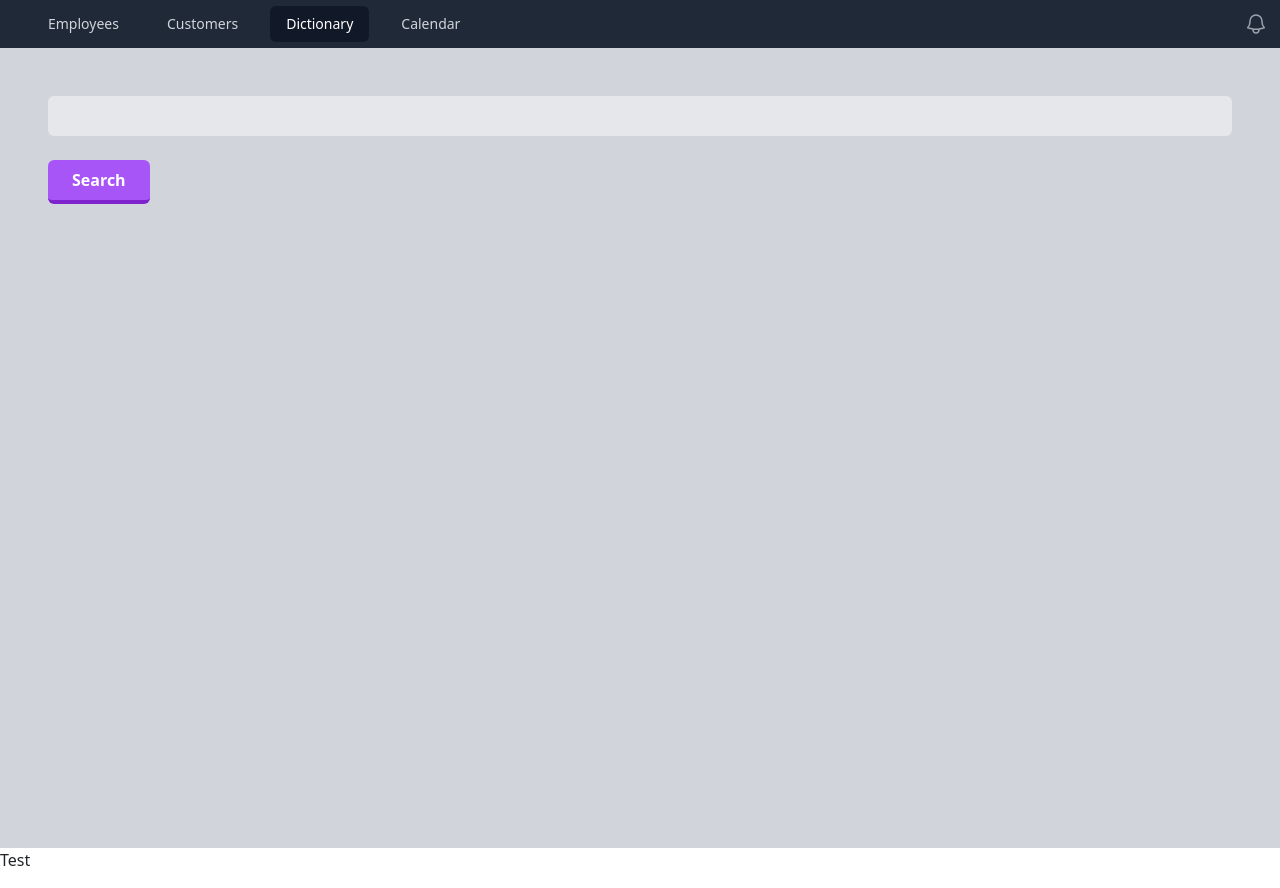
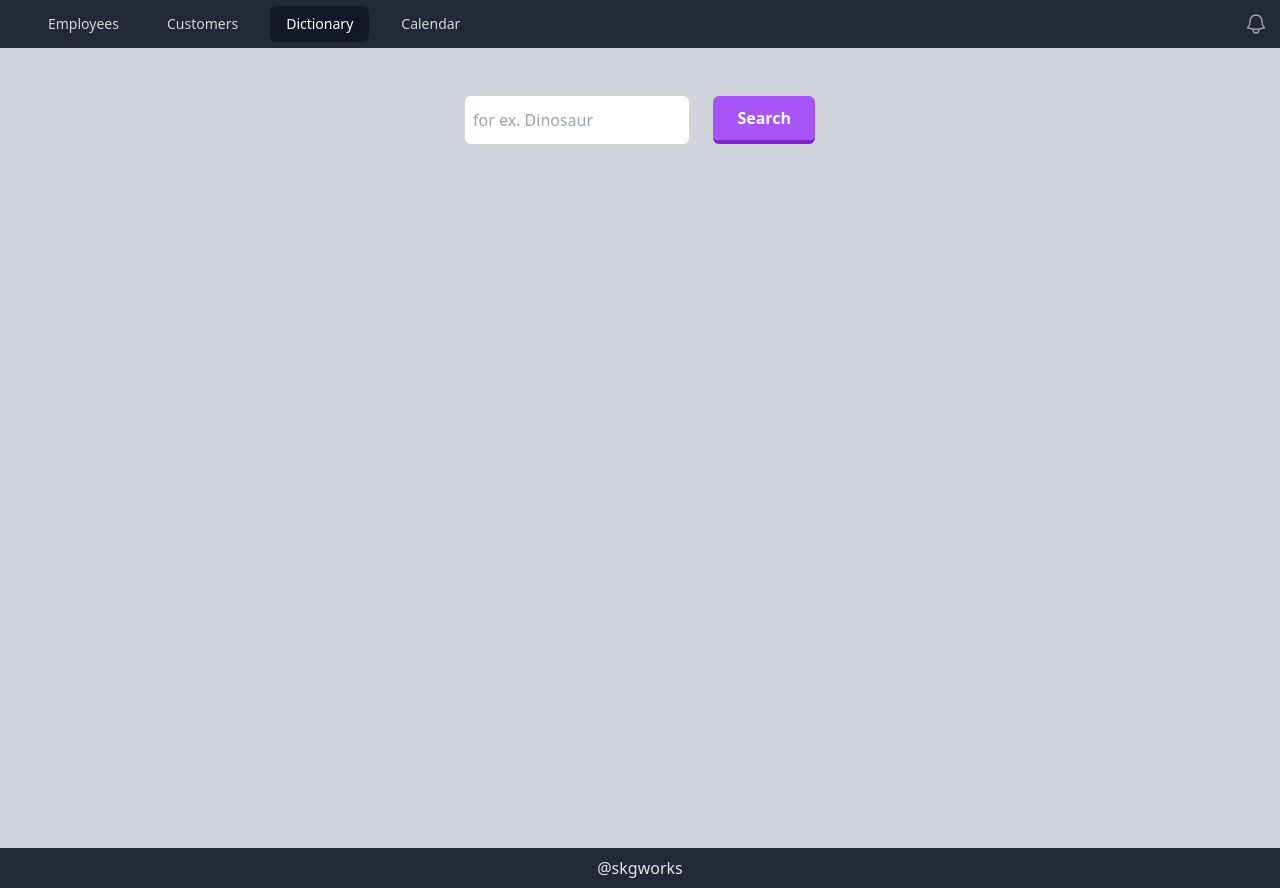
Before and after one commit to shikhars22/djangoReactStack, a React (Create React App) app in the folder hello/: page /dictionary in a window 1280 px wide. Built offline with nearby package versions, Linux system fonts and the light colour scheme.

Commit message:
Lesson 27 done

```diff
--- a/hello/src/App.js
+++ b/hello/src/App.js
@@ -18,7 +18,7 @@ function App() {
           <Route path='/customers' element={<Customers />} />
           <Route path='/404' element={<NotFound />} />
           <Route path='/*' element={<NotFound />} />
-          <Route path='/definition/:search' element={<Definition />} />
+          <Route path='/dictionary/:search' element={<Definition />} />
           <Route path='/dictionary' element={<Dictionary />} />
         </Routes>
       </Header>
--- /dev/null
+++ b/hello/src/components/DefinitionSearch.js
@@ -0,0 +1,32 @@
+import { useState, useEffect } from "react"
+import { useNavigate } from "react-router-dom";
+
+export default function DefinitionSearch(){
+
+    const [word, setWord] = useState('');
+    const navigate = useNavigate();
+
+    return(
+        <form
+            className="flex space-between space-x-6 max-w-[350px]"
+            onSubmit={() => {
+                navigate('/dictionary/' + word, { replace: true })
+        }}>
+            <input
+                placeholder="for ex. Dinosaur"
+                className="px-2 py-1 shrink min-w-0 rounded"
+                // className="shrink min-w-0 bg-gray-200 appearance-none border-2 border-gray-200 rounded w-full py-2 px-4 text-gray-700 leading-tight focus:outline-none focus:bg-white focus:border-purple-500"
+                type='text'
+                onChange={(e) => {
+                    setWord(e.target.value);
+                }}
+            />
+            <br/><br/>
+            <button
+                className='bg-purple-500 hover:bg-purple-400 text-white font-bold py-2 px-4 border-b-4 border-purple-700 hover:border-purple-500 rounded'
+            >
+                Search
+            </button>
+        </form>
+    )
+}
--- a/hello/src/components/Header.js
+++ b/hello/src/components/Header.js
@@ -40,12 +40,6 @@ export default function Header(props) {
                         <NavLink
                             key={item.name}
                             to={item.href}
-                            // className={classNames(
-                            // item.current ?
-                            // 'bg-gray-900 text-white' :
-                            // 'no-underline text-gray-300 hover:bg-gray-700 hover:text-white',
-                            // 'no-underline px-3 py-2 rounded-md text-sm font-medium'
-                            // )}
                             className={({isActive}) => {
                                 // console.log(item.href + ' ' + isActive)
                                 return ('no-underline px-3 py-2 rounded-md text-sm font-medium ' +
@@ -80,12 +74,6 @@ export default function Header(props) {
                     <NavLink
                     key={item.name}
                     to={item.href}
-                    // className={classNames(
-                    // item.current ?
-                    // 'bg-gray-900 text-white' :
-                    // 'no-underline text-gray-300 hover:bg-gray-700 hover:text-white',
-                    // 'no-underline px-3 py-2 rounded-md text-sm font-medium'
-                    // )}
                     className={({isActive}) => {
                         // console.log(item.href + ' ' + isActive)
                         return ('no-underline block px-3 py-2 rounded-md text-base font-medium ' +
@@ -109,7 +97,7 @@ export default function Header(props) {
                 {props.children}
             </div>
         </div>
-        <footer>Test</footer>
+        <footer className='bg-gray-800 text-gray-200 p-2 flex justify-center'>@skgworks</footer>
     </>
   );
 }
--- a/hello/src/pages/Definition.js
+++ b/hello/src/pages/Definition.js
@@ -3,6 +3,7 @@ import {v4 as uuidv4} from 'uuid'
 import { Link, useNavigate, useParams } from "react-router-dom";
 import NotFound from "../components/404";
 import { Button } from "bootstrap";
+import DefinitionSearch from "../components/DefinitionSearch";
 
 export default function Definition(){
 
@@ -38,7 +39,7 @@ export default function Definition(){
         .catch((e) => {
             console.log(e.message);
         });
-    }, []);
+    });
 
     if (notFound === true){
         return (
@@ -77,6 +78,12 @@ export default function Definition(){
                         {meaning.definitions[0].definition}
                     </p>
                 )})}
+                <br/>
+                <p>
+                    <h6>You can search another word</h6>
+                    <DefinitionSearch />
+                </p>
+                <br/>
                 <button
                     className='bg-purple-500 hover:bg-purple-400 text-white font-bold py-2 px-4 border-b-4 border-purple-700 hover:border-purple-500 rounded'
                     onClick={() => {
--- a/hello/src/pages/Dictionary.js
+++ b/hello/src/pages/Dictionary.js
@@ -1,30 +1,10 @@
-import { useState, useEffect } from "react"
-import { useNavigate } from "react-router-dom";
-import Definition from "./Definition";
+import DefinitionSearch from "../components/DefinitionSearch";
 
 export default function Dictionary(){
 
-    const [word, setWord] = useState('');
-    const navigate = useNavigate();
-
     return(
-        <>
-            <input
-                className="bg-gray-200 appearance-none border-2 border-gray-200 rounded w-full py-2 px-4 text-gray-700 leading-tight focus:outline-none focus:bg-white focus:border-purple-500"
-                type='text'
-                onChange={(e) => {
-                    setWord(e.target.value);
-                }}
-            />
-            <br/><br/>
-            <button
-                className='bg-purple-500 hover:bg-purple-400 text-white font-bold py-2 px-4 border-b-4 border-purple-700 hover:border-purple-500 rounded'
-                onClick={() => {
-                navigate('/definition/' + word, { replace: true })
-                console.log('click')
-            }}>
-                Search
-            </button>
-        </>
-    )
+        <div className="flex justify-center">
+            <DefinitionSearch />
+        </div>
+    );
 }
```
